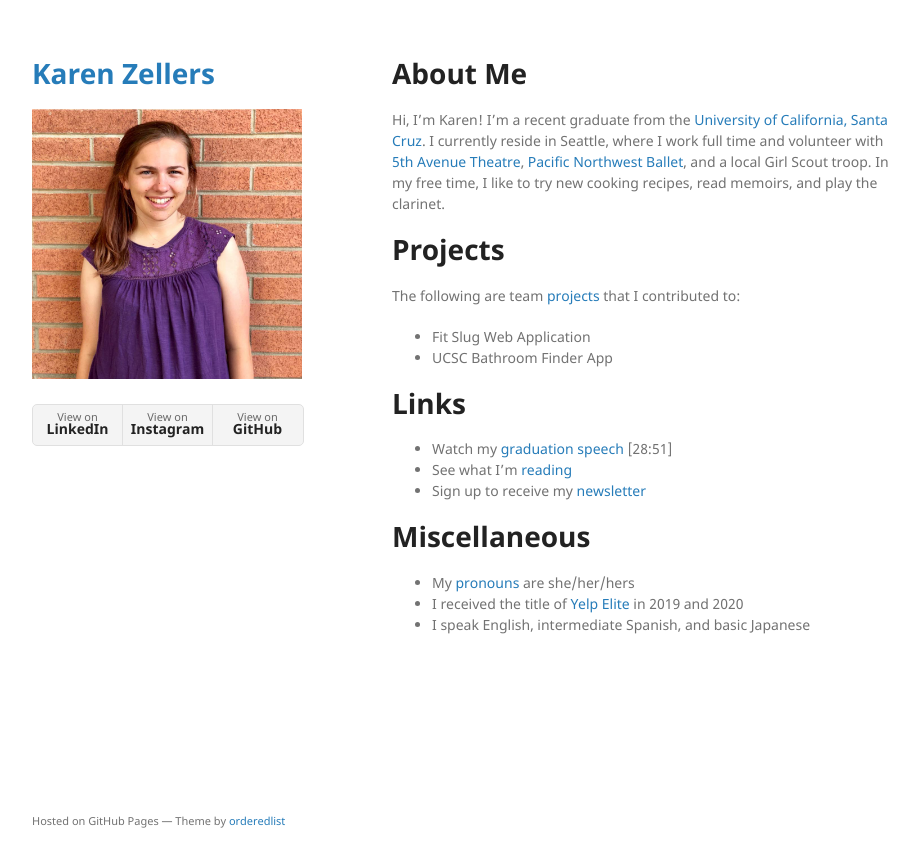
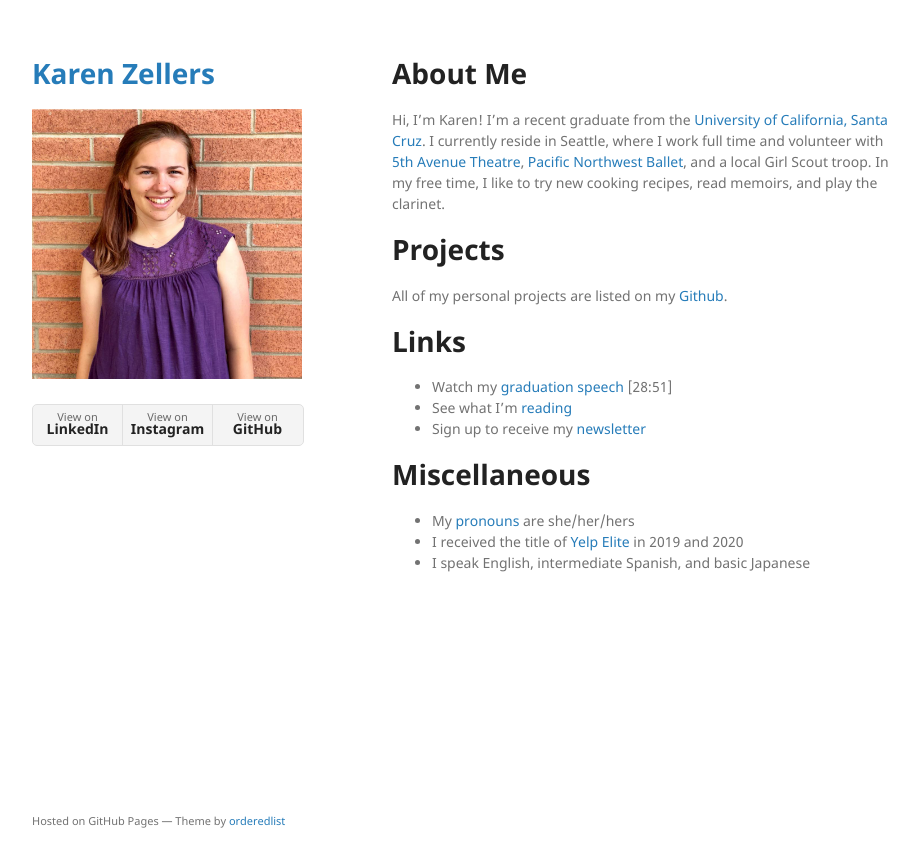
Before and after one commit to kzellers/kzellers.github.io, a Jekyll site: the page built from index.md, in a window 1280 px wide. Shown: the top 867 px of the page, without its empty margins (178-1097 px from the left). Built offline with Jekyll 4.4.1, drawn with Linux system fonts in a browser that asks for light colours; the repository's description, which GitHub fills in, is left out; our own code applies the rules of GitHub Pages for plain Markdown files.

```diff
--- a/_config.yml
+++ b/_config.yml
@@ -2,7 +2,7 @@ title: Karen Zellers
 logo: /assets/img/karen.png
 description:
 show_downloads: true
-google_analytics:
+google_analytics: UA-159376968-1
 theme: jekyll-theme-minimal
 linkedinlink: https://www.linkedin.com/in/karenzellers/
 instalink: https://www.instagram.com/clarinetkaren/
--- a/index.md
+++ b/index.md
@@ -8,9 +8,7 @@ Hi, I'm Karen! I'm a recent graduate from the [University of California, Santa C
 
 
 # Projects
-The following are team [projects](https://github.com/kzellers) that I contributed to:
-* Fit Slug Web Application
-* UCSC Bathroom Finder App
+All of my personal projects are listed on my [Github](https://github.com/kzellers).
 
 # Links
 * Watch my [graduation speech](https://video.ibm.com/recorded/122399486) \[28:51\]
```
Also changed, not shown: .nojekyll (added).
